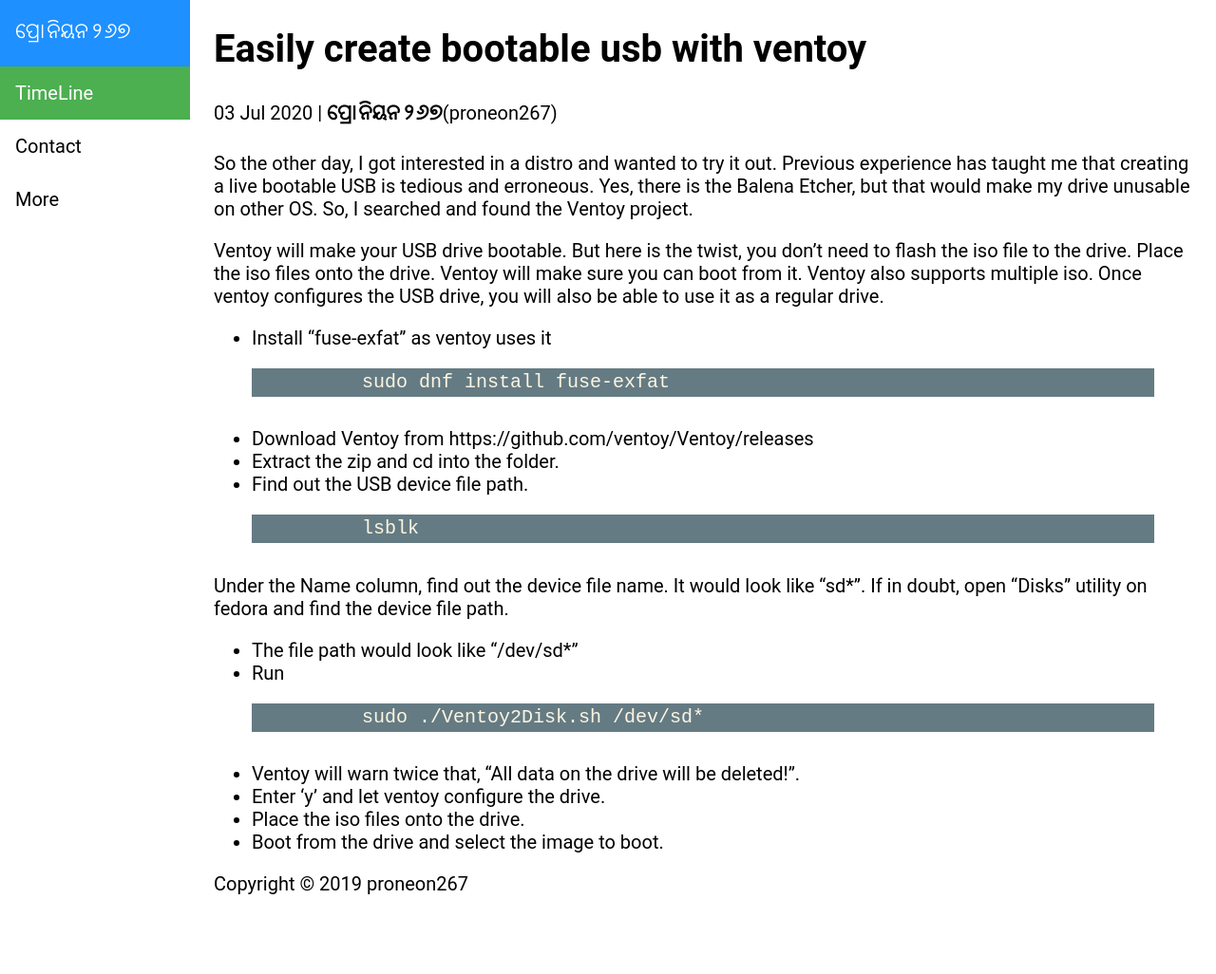
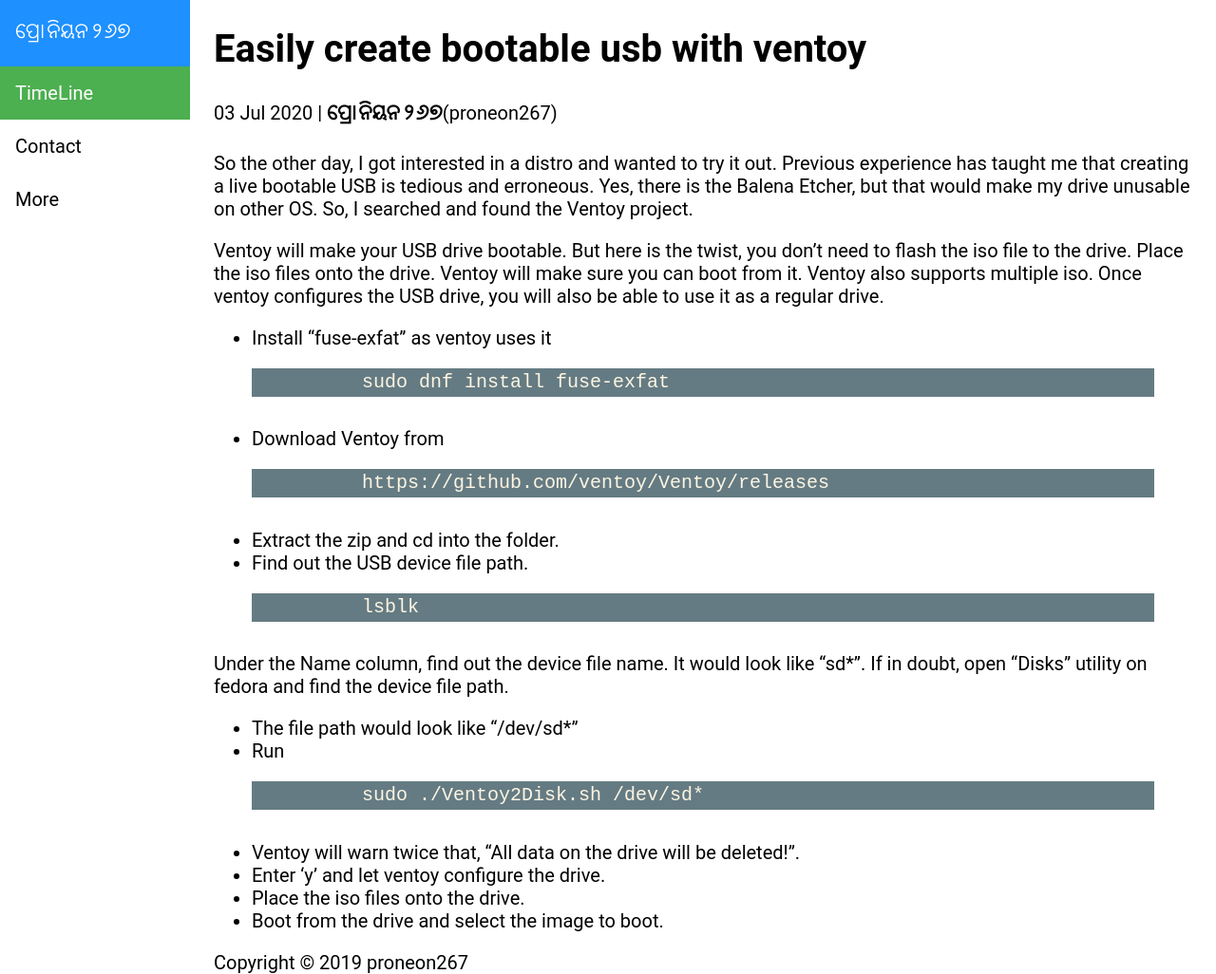
Before and after one commit to proneon267/proneon267.github.io, a Jekyll site: the page built from _posts/2020-07-03-easy-bootable-usb-ventoy.md, in a window 1280 px wide and 1026 px high. Shown: the whole window at 95% size. Built offline with Jekyll 4.4.1, drawn with Linux system fonts in a browser that asks for light colours; comment, search, counter and statistics services are not loaded.

Commit message:
Update 2020-07-03-easy-bootable-usb-ventoy.md

```diff
--- a/_posts/2020-07-03-easy-bootable-usb-ventoy.md
+++ b/_posts/2020-07-03-easy-bootable-usb-ventoy.md
@@ -13,7 +13,10 @@
 {% highlight bash %}
 	sudo dnf install fuse-exfat
 {% endhighlight %}
-* Download Ventoy from https://github.com/ventoy/Ventoy/releases
+* Download Ventoy from
+{% highlight bash %}
+        https://github.com/ventoy/Ventoy/releases
+{% endhighlight %}
 * Extract the zip and cd into the folder.
 * Find out the USB device file path.
 {% highlight bash %}
```
